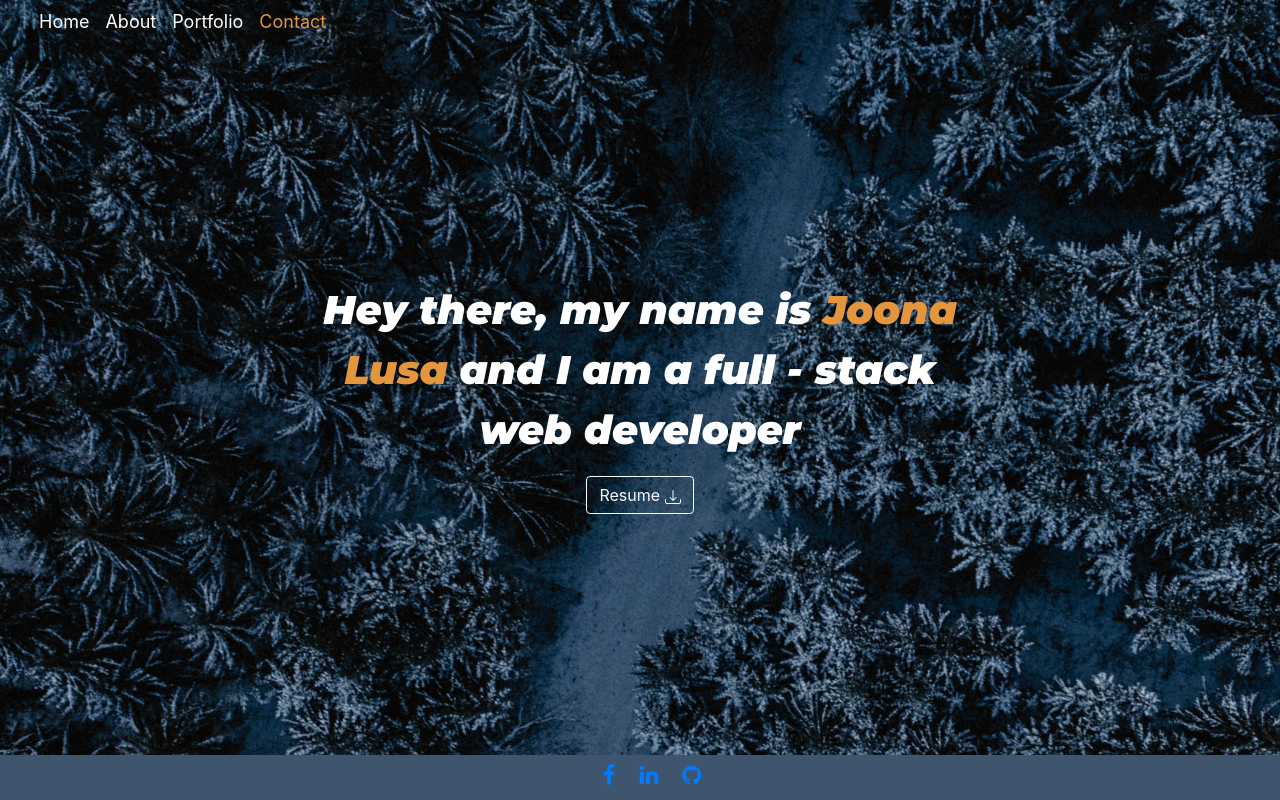
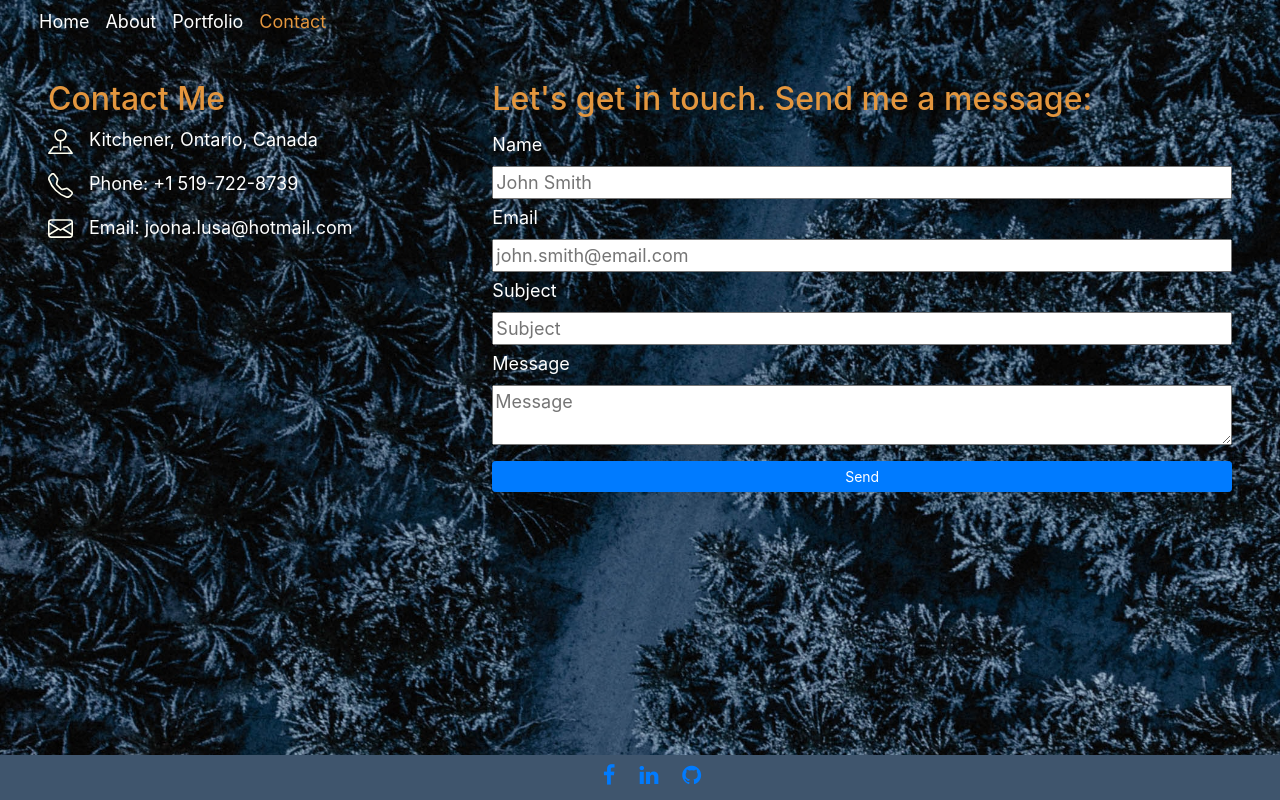
Before and after one commit to jlusa101/web-folio, a React (Create React App) app: page / in a window 1280 px wide. Both pictures are taken after a click on the element "Contact". Built offline with nearby package versions, Linux system fonts and the light colour scheme.

Commit message:
user is able to view contact information as well as send owenr of site a message

```diff
--- a/src/App.css
+++ b/src/App.css
@@ -1,5 +1,5 @@
-.App {
-  text-align: center;
+* {
+  box-sizing: border-box;
 }
 
 .App-logo {
@@ -45,6 +45,11 @@ body {
   color: white;
 }
 
+.title {
+  margin-top: 80px;
+  margin-bottom: 40px;
+}
+
 .menu {
   text-decoration: none;
   font-size: 18px;
@@ -59,6 +64,7 @@ header {
 
 .hero {
   margin-top: 280px;
+  margin-bottom: 100px;
 }
 
 .intro {
@@ -94,6 +100,14 @@ footer {
   font-size: 22px;
 }
 
+#contact {
+  font-size: 18px;
+}
+
+#contact label {
+  margin-top: 5px;
+}
+
 @media screen and (max-width: 980px) {
 }
 
--- a/src/App.js
+++ b/src/App.js
@@ -3,6 +3,7 @@ import './App.css';
 import Header from './components/Header/index';
 import LandingPage from './components/LandingPage/index';
 import Footer from './components/Footer/index';
+import Contact from './components/Contact';
 
 function App() {
 
@@ -22,7 +23,9 @@ function App() {
           setCurrOption = {setCurrOption}
         />
         <main>
-          <LandingPage />
+        {/* {currOption === navOptions[0] ? <About /> : <LandingPage /> }
+        {currOption === navOptions[1] ? <Portfolio /> : <LandingPage /> } */}
+        {currOption === navOptions[2] ? <Contact /> : <LandingPage /> }
         </main>
         <Footer />
       </div>
--- /dev/null
+++ b/src/components/Contact/index.js
@@ -0,0 +1,75 @@
+import React from 'react';
+
+function Contact() {
+
+    // Handles form submissions and sends myself an email from the user through a service called Form Spree
+    function handleSubmit(e) {
+
+        var form = document.getElementById("my-form");
+        e.preventDefault();
+        var status = document.getElementById("form-status");
+        var data = new FormData(e.target);
+        fetch("https://formspree.io/f/xqknqkaw", {
+            method: "POST",
+            body: data,
+            headers: {
+                'Accept': 'application/json'
+            }
+        }).then(response => {
+            if (response.ok) {
+                status.innerHTML = "Thanks for your message!";
+                form.reset();
+            }})
+            .catch(err => {
+            status.innerHTML = "Oops! There was a problem sending your email";
+        });
+
+    };
+
+    return (
+        <section id="contact" className="title mx-5">
+            <div id="info" className="d-flex">
+                <div className="flex-fill flex-column">
+                    <h2>Contact Me</h2>
+                    <div>
+                        <p><svg xmlns="http://www.w3.org/2000/svg" width="25" height="25" fill="#FFFFF0" className="bi bi-pin-map" viewBox="0 0 16 16">
+                            <path fillRule="evenodd" d="M3.1 11.2a.5.5 0 0 1 .4-.2H6a.5.5 0 0 1 0 1H3.75L1.5 15h13l-2.25-3H10a.5.5 0 0 1 0-1h2.5a.5.5 0 0 1 .4.2l3 4a.5.5 0 0 1-.4.8H.5a.5.5 0 0 1-.4-.8l3-4z"/>
+                            <path fillRule="evenodd" d="M8 1a3 3 0 1 0 0 6 3 3 0 0 0 0-6zM4 4a4 4 0 1 1 4.5 3.969V13.5a.5.5 0 0 1-1 0V7.97A4 4 0 0 1 4 3.999z"/>
+                        </svg><span className="ml-3 mt-3">Kitchener, Ontario, Canada</span></p>
+                    </div>
+                    <div>
+                        <p><svg xmlns="http://www.w3.org/2000/svg" width="25" height="25" fill="#FFFFF0" className="bi bi-telephone" viewBox="0 0 16 16">
+                            <path d="M3.654 1.328a.678.678 0 0 0-1.015-.063L1.605 2.3c-.483.484-.661 1.169-.45 1.77a17.568 17.568 0 0 0 4.168 6.608 17.569 17.569 0 0 0 6.608 4.168c.601.211 1.286.033 1.77-.45l1.034-1.034a.678.678 0 0 0-.063-1.015l-2.307-1.794a.678.678 0 0 0-.58-.122l-2.19.547a1.745 1.745 0 0 1-1.657-.459L5.482 8.062a1.745 1.745 0 0 1-.46-1.657l.548-2.19a.678.678 0 0 0-.122-.58L3.654 1.328zM1.884.511a1.745 1.745 0 0 1 2.612.163L6.29 2.98c.329.423.445.974.315 1.494l-.547 2.19a.678.678 0 0 0 .178.643l2.457 2.457a.678.678 0 0 0 .644.178l2.189-.547a1.745 1.745 0 0 1 1.494.315l2.306 1.794c.829.645.905 1.87.163 2.611l-1.034 1.034c-.74.74-1.846 1.065-2.877.702a18.634 18.634 0 0 1-7.01-4.42 18.634 18.634 0 0 1-4.42-7.009c-.362-1.03-.037-2.137.703-2.877L1.885.511z"/>
+                        </svg><span className="ml-3 mt-3">Phone: +1 519-722-8739</span></p>
+                    </div>
+                    <div>
+                        <p><svg xmlns="http://www.w3.org/2000/svg" width="25" height="25" fill="#FFFFF0" className="bi bi-envelope" viewBox="0 0 16 16">
+                            <path d="M0 4a2 2 0 0 1 2-2h12a2 2 0 0 1 2 2v8a2 2 0 0 1-2 2H2a2 2 0 0 1-2-2V4Zm2-1a1 1 0 0 0-1 1v.217l7 4.2 7-4.2V4a1 1 0 0 0-1-1H2Zm13 2.383-4.708 2.825L15 11.105V5.383Zm-.034 6.876-5.64-3.471L8 9.583l-1.326-.795-5.64 3.47A1 1 0 0 0 2 13h12a1 1 0 0 0 .966-.741ZM1 11.105l4.708-2.897L1 5.383v5.722Z"/>
+                          </svg><span className="ml-3 mt-3">Email: joona.lusa@hotmail.com</span></p>
+                    </div>
+                </div>
+                <div className="flex-fill flex-column">
+                    <h2>Let's get in touch. Send me a message:</h2>
+                    <form id="my-form" className="d-flex flex-column" onSubmit={handleSubmit}>
+                        <label for="contact-name">Name</label>
+                        <input type="text" name="name" id="contact-name" placeholder="John Smith" />
+
+                        <label for="contact-email">Email</label>
+                        <input type="email" name="email" id="contact-email" placeholder="john.smith@email.com" />
+
+                        <label for="contact-subject">Subject</label>
+                        <input type="text" id="contact-subject" name="subject" placeholder="Subject" />
+
+                        <label for="contact-message">Message</label>
+                        <textarea id="contact-message" name="message" placeholder="Message"></textarea>
+
+                        <button id="send-btn" type="submit" className="btn btn-primary btn-sm mb-3 mt-3">Send</button>
+                        <p id="form-status"></p>
+                    </form>
+                </div>
+            </div>
+        </section>
+    )
+}
+
+export default Contact;
```
